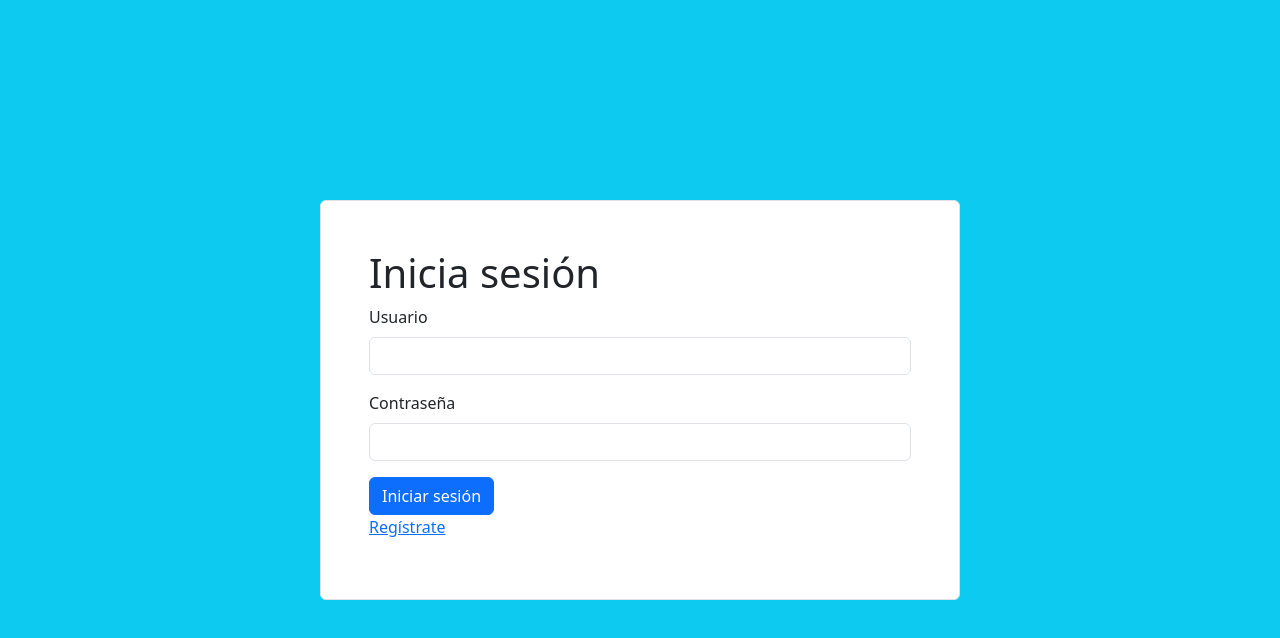
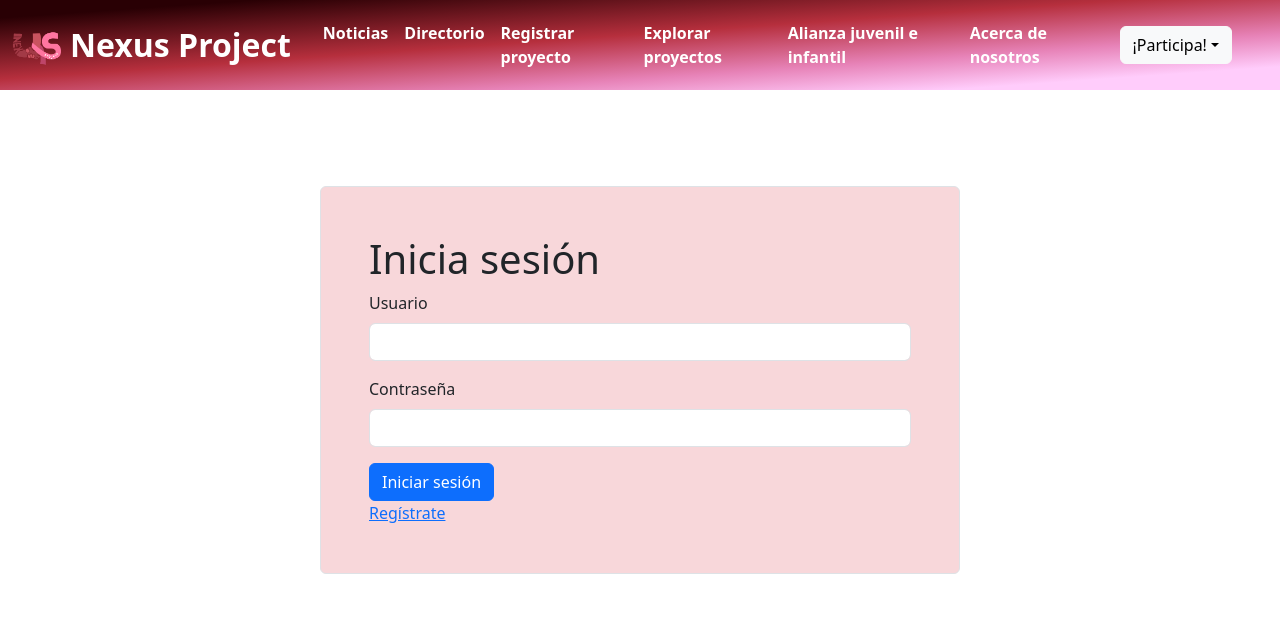
Before and after one commit to ISIC-PerSal/Nexus-Project, a React (Vite) app: page /login in a window 1280 px wide. Shown: the top 638 px of the page. Built offline with nearby package versions, Linux system fonts and the light colour scheme; no server answers.

Commit message:
Navbar invitado

```diff
--- a/src/App.css
+++ b/src/App.css
@@ -1,6 +1,8 @@
 #root {
   margin: 0 auto;
   padding: 0px;
+  width: 100%;
+  height: 100%;
 }
 .bg-principal{
   background: linear-gradient(to bottom right, #290004 10%, #b62f3d 44%, #e783b8 69%, #ffccfb 87%);
@@ -17,3 +19,9 @@
 .text-align-justify{
   text-align: justify;
 }
+
+.fondo-nexus{
+  background-image: url("./assets/Logo.png");
+  width: 100vw;
+  background-repeat: repeat;
+}
--- a/src/components/Navbar/NavbarGuest.jsx
+++ b/src/components/Navbar/NavbarGuest.jsx
@@ -1,18 +1,13 @@
 import React, { useState } from 'react'
 import NavbarGuestView from './NavbarGuestView';
 
-function Navbar() {
-  const selected=()=>{
-    return sessionStorage.getItem("seleccionado");
-  };
-  const setSelected=(opcion)=>{
-    sessionStorage.setItem("seleccionado", opcion);
-  };
+function NavbarGuest() {
+
   return (
    <>
-   <NavbarGuestView  selected={selected} setSelected={setSelected}/>
+   <NavbarGuestView/>
    </>
   );
 }
 
-export default Navbar
+export default NavbarGuest
--- a/src/components/Navbar/NavbarGuestView.jsx
+++ b/src/components/Navbar/NavbarGuestView.jsx
@@ -1,74 +1,96 @@
-import React from 'react'
-import logo from "../../assets/Logo.png"
-import {Link} from "react-router-dom";
-function NavbarGuestView({selected, setSelected}) {
+import React from "react";
+import logo from "../../assets/Logo.png";
+import { Link } from "react-router-dom";
+function NavbarGuestView({ handleLogin }) {
   return (
     <>
       <nav className="navbar navbar-expand-lg bg-principal">
         <div className="container-fluid">
-                    <a className="navbar-brand d-flex justify-content-center align-items-center text-white fw-bold fs-2" href="#">
-                        <img src={logo} alt='' style={{ width: "50px" }} />
-                        <span className='p-2'>Nexus Project</span>
+          <a
+            className="navbar-brand d-flex justify-content-center align-items-center text-white fw-bold fs-2"
+            href="#"
+          >
+            <img src={logo} alt="" style={{ width: "50px" }} />
+            <span className="p-2">Nexus Project</span>
           </a>
-                    <button className="navbar-toggler" type="button" data-bs-toggle="collapse" data-bs-target="#navbarSupportedContent" aria-controls="navbarSupportedContent" aria-expanded="false" aria-label="Toggle navigation">
+          <button
+            className="navbar-toggler"
+            type="button"
+            data-bs-toggle="collapse"
+            data-bs-target="#navbarSupportedContent"
+            aria-controls="navbarSupportedContent"
+            aria-expanded="false"
+            aria-label="Toggle navigation"
+          >
             <span className="navbar-toggler-icon"></span>
           </button>
           <div className="collapse navbar-collapse" id="navbarSupportedContent">
             <ul className="navbar-nav me-auto mb-2 mb-lg-0">
               <li className="nav-item">
-                                <a className="nav-link text-white fw-bold" aria-current="page" href="/Home" onClick={()=>setSelected("Noticias")}>
+                <a
+                  className="nav-link text-white fw-bold"
+                  aria-current="page"
+                  href="/Home"
+                >
                   Noticias
-                                <div className={selected=="Noticias"? "color-block":""}></div>
                 </a>
               </li>
               <li className="nav-item">
-                                <a className="nav-link text-white fw-bold" href="#" onClick={()=>setSelected("Directorio")}>
+                <a className="nav-link text-white fw-bold" href="#">
                   Directorio
-                                    <div className={selected=="Directorio"? "color-block":""}></div>
                 </a>
               </li>
               <li className="nav-item">
-                                <a className="nav-link text-white fw-bold" href="/register" onClick={()=>setSelected("Registrar")}>
+                <a className="nav-link text-white fw-bold" href="/register">
                   Registrar proyecto
-                                <div className={selected=="Registrar"? "color-block":""}></div>
                 </a>
               </li>
               <li className="nav-item">
-                                <a className="nav-link text-white fw-bold" href="#" onClick={()=>setSelected("Explorar")}>
+                <a className="nav-link text-white fw-bold" href="#">
                   Explorar proyectos
-                                    <div className={selected=="Explorar"? "color-block":""}></div>
                 </a>
               </li>
               <li className="nav-item">
-                                <a className="nav-link text-white fw-bold" href="#" onClick={()=>setSelected("Alianza")}>
+                <a className="nav-link text-white fw-bold" href="#">
                   Alianza juvenil e infantil
-                                    <div className={selected=="Alianza"? "color-block":""}></div>
                 </a>
               </li>
               <li className="nav-item">
-                                <a className="nav-link text-white fw-bold" href="/about" onClick={()=>setSelected("Acerca")}>
+                <a className="nav-link text-white fw-bold" href="/about">
                   Acerca de nosotros
-                                    <div className={selected=="Acerca"? "color-block":""}></div>
                 </a>
               </li>
             </ul>
           </div>
         </div>
-                <div className='pe-5'>
+        <div className="pe-5">
           <div className="btn-group">
-                        <button type="button" className="btn btn-light dropdown-toggle" data-bs-toggle="dropdown" data-bs-display="static" aria-expanded="false">
+            <button
+              type="button"
+              className="btn btn-light dropdown-toggle"
+              data-bs-toggle="dropdown"
+              data-bs-display="static"
+              aria-expanded="false"
+            >
               ¡Participa!
             </button>
-                        <ul class="dropdown-menu dropdown-menu-lg-end">
-                            <li><button className="dropdown-item" type="button">Iniciar sesión</button></li>
-                            <li><button className="dropdown-item" type="button">Crear cuenta</button></li>
+            <ul className="dropdown-menu dropdown-menu-lg-end">
+              <li>
+                <a className="dropdown-item" type="button" href="/login">
+                  Iniciar sesión
+                </a>
+              </li>
+              <li>
+                <a className="dropdown-item" type="button" href="/register">
+                  Crear cuenta
+                </a>
+              </li>
             </ul>
           </div>
         </div>
       </nav>
     </>
-
-    )
+  );
 }
 
-export default NavbarGuestView
+export default NavbarGuestView;
--- a/src/layout/Login/Login.jsx
+++ b/src/layout/Login/Login.jsx
@@ -1,6 +1,7 @@
 import React, { useState } from 'react'
 import LoginView from './LoginView'
 import fetchLogin from '../../util/user/fetchLogin';
+import NavbarGuest from '../../components/Navbar/NavbarGuest';
 
 function Login() {
   sessionStorage.clear();
@@ -27,6 +28,7 @@ function Login() {
   }
   return (
     <>
+    <NavbarGuest/>
       <LoginView
       email={email}
       setEmail={setEmail}
--- a/src/layout/Login/LoginView.jsx
+++ b/src/layout/Login/LoginView.jsx
@@ -4,8 +4,8 @@ import { Link } from "react-router-dom";
 function LoginView({ email, setEmail, password, setPassword, handleLogin }) {
     return (
         <>
-            <div className="bg-info vw-100 vh-100 d-flex justify-content-center align-items-center">
-                <main className="border bg-white w-50 h-50 p-5 rounded">
+            <div className="w-100 h-100 my-5 py-5 d-flex justify-content-center align-items-center">
+                <main className="border bg-white w-50 h-50 p-5 rounded bg-danger-subtle">
                     <form>
                         <h1>Inicia sesión</h1>
                         <div className="mb-3">
--- a/src/layout/Register/Register.jsx
+++ b/src/layout/Register/Register.jsx
@@ -1,6 +1,7 @@
 import React, { useState } from 'react'
 import RegisterView from './RegisterView';
 import fetchRegister from "../../util/user/fetchRegister";
+import NavbarGuest from '../../components/Navbar/NavbarGuest';
 
 function Register() {
   const [email, setEmail] = useState("");
@@ -19,6 +20,7 @@ function Register() {
   }
   return (
    <>
+   <NavbarGuest/>
    <RegisterView
    email={email}
    setEmail={setEmail}
--- a/src/layout/Register/RegisterView.jsx
+++ b/src/layout/Register/RegisterView.jsx
@@ -1,35 +1,10 @@
 import React, { useState } from 'react'
 
-const getDataApi = async (url, body) => {
-    try {
-        const options = {
-            method: "POST",
-            headers: {
-                "Content-Type": "application/json"
-            }
-        }
-        if (body) {
-            options.body = JSON.stringify(body)
-        }
-        const response = await fetch(url, options)
-
-        if (!response.ok) {
-            throw new Error("Error en la petición")
-        }
-
-        const json = await response.json()
-        return json
-
-    } catch (error) {
-        console.error("Error:", error.message)
-        return null
-    }
-};
 function RegisterView({email, setEmail, password, setPassword, handleRegister}) {
 
     return (
         <>
-            <div className="bg-info vw-100 vh-100 d-flex justify-content-center align-items-center">
+            <div className="py-5 my-5 w-100 d-flex justify-content-center align-items-center">
                 <main className="border bg-white w-50 h-50 p-5 rounded">
                     <form>
                         <h1>Registro</h1>
```
Lines whose indentation alone changed are shown as unchanged.
